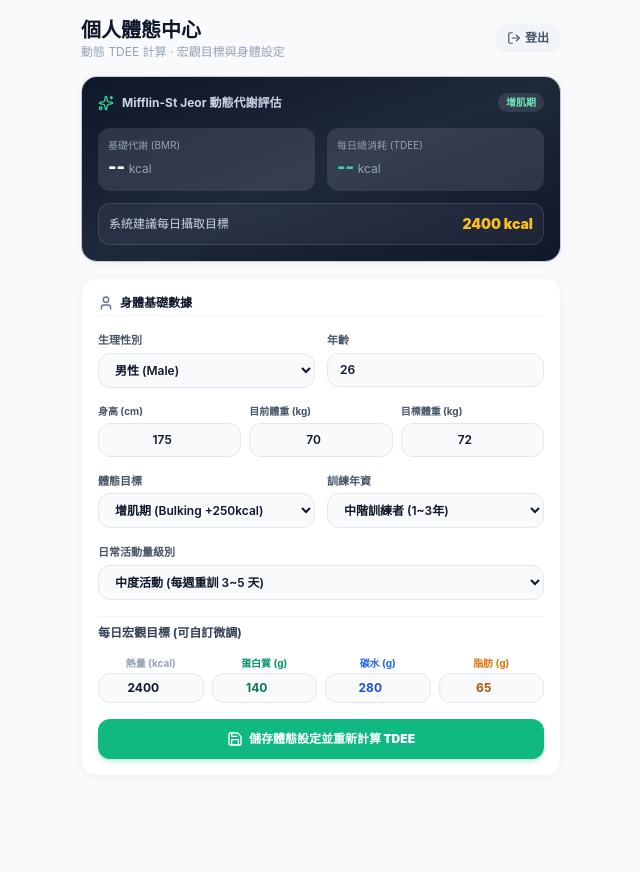
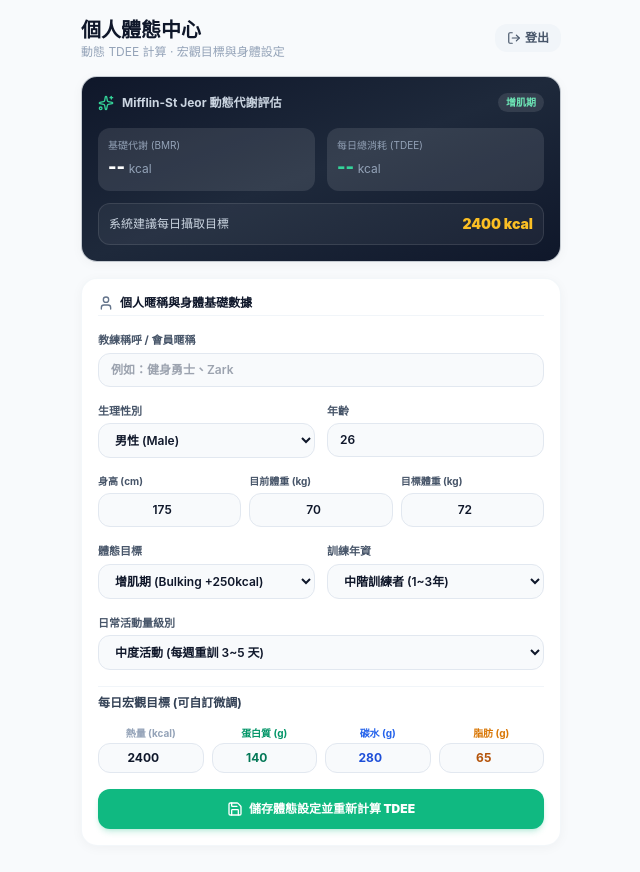
Before and after one commit to ZarkHuang/workout, a Vue app in the folder frontend/: page /profile in a window 1280 px wide. Shown: the top 872 px of the page, without its empty margins (319-959 px from the left). Built offline with nearby package versions, Linux system fonts and the light colour scheme; no server answers; sample sign-in values are in the browser's storage.

Commit message:
feat: add iOS apple-touch-icon and user nickname editing

```diff
--- a/frontend/index.html
+++ b/frontend/index.html
@@ -6,13 +6,16 @@
     <meta name="viewport" content="width=device-width, initial-scale=1.0, maximum-scale=1.0, user-scalable=no, viewport-fit=cover" />
     <title>FitPulse 脈動健身 - 智慧訓練與營養追蹤</title>
 
-    <!-- PWA Meta Tags -->
+    <!-- PWA & iOS Meta Tags -->
     <meta name="theme-color" content="#10B981" />
     <meta name="mobile-web-app-capable" content="yes" />
     <meta name="apple-mobile-web-app-capable" content="yes" />
     <meta name="apple-mobile-web-app-status-bar-style" content="default" />
     <meta name="apple-mobile-web-app-title" content="FitPulse" />
-    <link rel="apple-touch-icon" href="/pwa-192x192.png" />
+    <link rel="apple-touch-icon" href="/apple-touch-icon.png" />
+    <link rel="apple-touch-icon" sizes="180x180" href="/apple-touch-icon.png" />
+    <link rel="apple-touch-icon" sizes="192x192" href="/pwa-192x192.png" />
+    <link rel="apple-touch-icon" sizes="512x512" href="/pwa-512x512.png" />
   </head>
   <body class="bg-slate-50 text-slate-900 font-sans antialiased selection:bg-brand-100 selection:text-brand-900 overflow-x-hidden min-h-screen">
     <div id="app"></div>
--- a/frontend/src/stores/auth.js
+++ b/frontend/src/stores/auth.js
@@ -54,9 +54,7 @@ export const useAuthStore = defineStore('auth', () => {
     loading.value = true
     try {
       const res = await authAPI.updateProfile(profileData)
-      if (user.value) {
-        user.value.profile = res.data
-      }
+      await fetchMe()
       return res.data
     } catch (err) {
       throw err
--- a/frontend/src/views/ProfileView.vue
+++ b/frontend/src/views/ProfileView.vue
@@ -48,8 +48,21 @@
     <div class="card-apple space-y-4">
       <h3 class="font-bold text-slate-900 text-xs flex items-center gap-1.5 pb-1 border-b border-slate-100">
         <User class="w-4 h-4 text-slate-500" />
-        身體基礎數據
+        個人暱稱與身體基礎數據
       </h3>
+
+      <!-- Name / Nickname -->
+      <div>
+        <label class="block text-[11px] font-bold text-slate-600 mb-1">教練稱呼 / 會員暱稱</label>
+        <div class="relative">
+          <input
+            v-model="form.name"
+            type="text"
+            placeholder="例如：健身勇士、Zark"
+            class="w-full px-3 py-2 bg-slate-50 border border-slate-200 rounded-xl text-xs font-semibold focus:outline-none focus:border-brand-500"
+          />
+        </div>
+      </div>
 
       <!-- Gender & Age -->
       <div class="grid grid-cols-2 gap-3">
@@ -210,6 +223,7 @@ const authStore = useAuthStore()
 const saving = ref(false)
 
 const form = reactive({
+  name: '',
   gender: 'MALE',
   age: 26,
   height_cm: 175,
@@ -231,6 +245,7 @@ function getGoalText(goal) {
 }
 
 function syncProfile() {
+  form.name = authStore.user?.name || ''
   const p = authStore.profile
   if (!p) return
   form.gender = p.gender || 'MALE'
```
Also changed, not shown: 2 other files (tests, documents, lock files or other folders).
